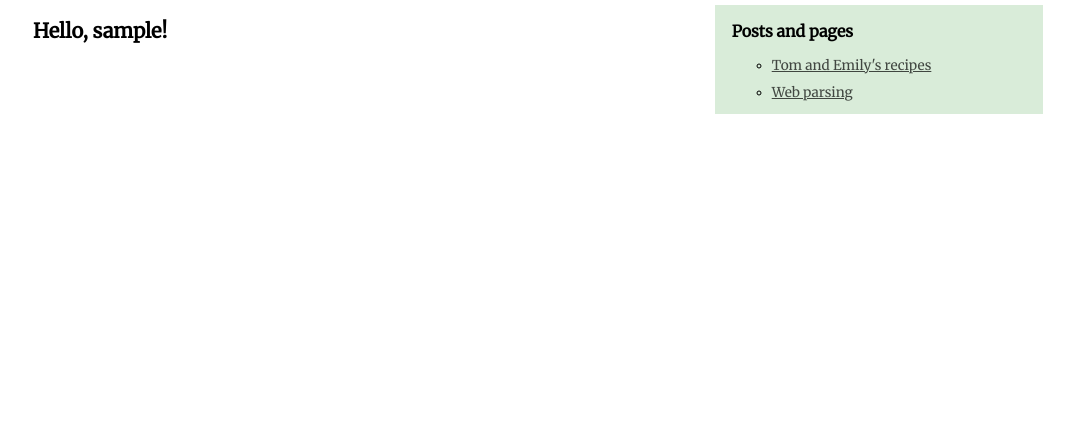
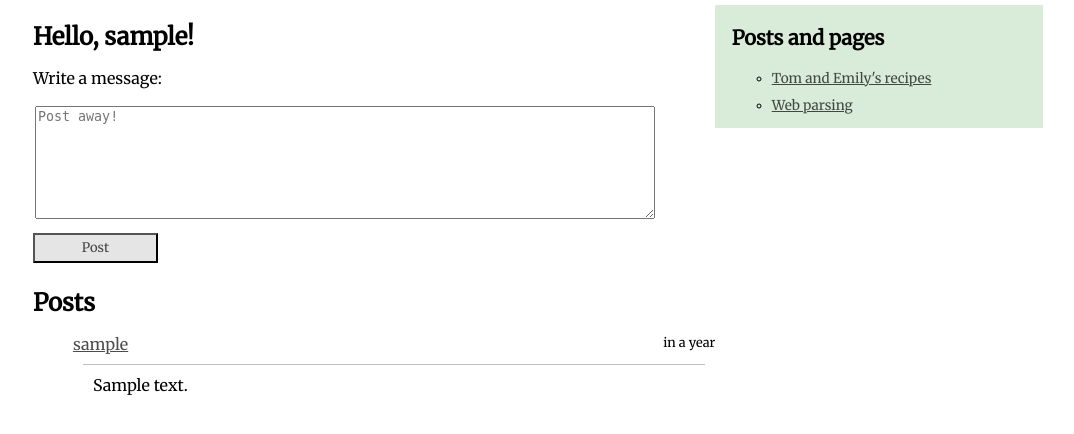
Before and after one commit to dyylan/app, a Flask app: page / in a window 1280 px wide. Shown: the part 146-580 px from the top of the page, without its empty margins (109-1183 px from the left). Run offline with Flask 2, Linux system fonts and the light colour scheme; a user stored in the database is signed in; tables that the repository leaves empty hold one stand-in row (values such as "Sample post"); some libraries are stand-ins or nearby versions.

Commit message:
Major updates to template

```diff
--- a/app/main/views.py
+++ b/app/main/views.py
@@ -45,7 +45,7 @@
         flash('Your profile has been updated.')
         return redirect(url_for('.user', username=current_user.username))
     form.about_me.data = current_user.about_me
-    return render_template('edit_profile.html', form=form)
+    return render_template('edit_profile.html', form=form, user=current_user)
 
 
 @main.route('/edit-profile/<int:id>', methods=['GET', 'POST'])
--- a/app/static/css/styles.css
+++ b/app/static/css/styles.css
@@ -42,8 +42,13 @@
 }
 
 .content h1 {
+    font-size: 24px;
+}
+
+.content h3 {
     font-size: 20px;
 }
+
 .content li {
     margin: 10px 0px 10px 0px;
     list-style-type: circle;
@@ -126,10 +131,41 @@
     color:  rgba(0,0,0,0.7);
     margin: 8px 0px;
     height: 30px;
-    width: 100px;
-    background: rgba(0, 0, 0, 0.10);
+    width: 125px;
+    background-color: rgba(0, 0, 0, 0.10);
 }
 
 .form-standard input[type=submit]:hover {
     color: rgba(0,0,0,1);
 }
+
+.form-standard .form-textbox {
+    width: 90%;
+    padding: 2px;
+}
+
+.form-standard textarea {
+    width: 100%;
+    height: 8em;
+}
+
+.post-standard-postlist li {
+    list-style-type: none;
+}
+
+.post-standard-time {
+    float: right;
+    font-size: 80%;
+}
+
+.post-standard-author {
+
+}
+
+.post-standard-post {
+    border-style: solid;
+    border-width: 1px 0px 0px 0px;
+    border-color: rgba(0,0,0,0.25);
+    margin: 10px;
+    padding: 10px;
+}
--- /dev/null
+++ b/app/templates/_postform.html
@@ -0,0 +1,11 @@
+<div class="form-standard">
+    <form method="POST" action="{{ url_for('main.index') }}" role="form">
+        {{ form.csrf_token }}
+        <div class="form-textbox">
+            <textarea id="body" name="body" placeholder="Post away!"></textarea>
+        </div>
+        <div>
+            <input type="submit" id="submit" name="submit" value="Post">
+        </div>
+    </form>
+</div>
--- a/app/templates/_posts.html
+++ b/app/templates/_posts.html
@@ -1,13 +1,13 @@
-<ul>
+<ul class="post-standard-postlist">
     {% for post in posts %}
     <li>
-        <div>{{ moment(post.timestamp).fromNow() }}</div>
-        <div>
+        <div class="post-standard-time">{{ moment(post.timestamp).fromNow() }}</div>
+        <div class="post-standard-author">
             <a href="{{ url_for('.user', username=post.author.username) }}">
                 {{ post.author.username }}
             </a>
         </div>
-        <div>{{ post.body }}</div>
+        <div class="post-standard-post">{{ post.body }}</div>
     </li>
     {% endfor %}
 </ul>
--- a/app/templates/about.html
+++ b/app/templates/about.html
@@ -4,5 +4,5 @@
 
 {% block page_content %}
 <h1>About</h1>
-<p>First level of paragraph content goes here</p>
+<p>Not much to say here yet.</p>
 {% endblock %}
--- a/app/templates/base.html
+++ b/app/templates/base.html
@@ -6,6 +6,7 @@
         <link rel="stylesheet" href="{{ url_for('static', filename='css/styles.css') }}">
         <link rel="stylesheet" href="https://fonts.googleapis.com/css?family=Merriweather|Lobster">
         <script src="{{ url_for('static', filename='scripts/base.js') }}"></script>
+        {{ moment.include_jquery() }}
         {{ moment.include_moment() }}
     </head>
     <body>
@@ -17,7 +18,7 @@
         {% block navbar %}
         <div class="navbar">
             <a href="{{ url_for('main.index') }}">home</a>
-            <a href="{{ url_for('main.index') }}">about</a>
+            <a href="{{ url_for('main.about') }}">about</a>
             {% if current_user.is_authenticated %}
             <a href="{{ url_for('main.user', username=current_user.username) }}">profile</a>
             {% endif %}
--- a/app/templates/edit_profile.html
+++ b/app/templates/edit_profile.html
@@ -1,9 +1,9 @@
 {% extends "base.html" %}
 
-{% block title %}Profile page - {{ user.username }}{% endblock %}
+{% block title %}Profile - {{ user.username }}{% endblock %}
 
 {% block page_content %}
-<div class="page-header">
+<div>
     <h1>{{ user.username }}</h1>
     {% if current_user.is_administrator() %}
     <p><a href="mailto:{{ user.email }}">{{ user.email }}</a></p>
--- a/app/templates/index.html
+++ b/app/templates/index.html
@@ -5,6 +5,8 @@
 {% block page_content %}
     <h1>Hello, {% if current_user.is_authenticated %}{{ current_user.username }}{% else %}Stranger{% endif %}!</h1>
     {% if current_user.is_authenticated %}
+    <p>Write a message:</p>
+    {% include "_postform.html" %}
     {% else %}
         <p>Please sign in:</p>
         {% include "_loginform.html" %}
@@ -17,4 +19,6 @@
             </p>
         </div>
     {% endif %}
+    <h1>Posts</h1>
+    {% include "_posts.html" %}
 {% endblock %}
--- a/main.py
+++ b/main.py
@@ -9,3 +9,6 @@
 @app.shell_context_processor
 def make_shell_context():
     return dict(db=db, User=User, Role=Role, Post=Post)
+
+if __name__ == "__main__":
+    app.run()
```
Also changed, not shown: app/templates/user.html (+14 -9 lines), data-dev.sqlite, 1 other file.
